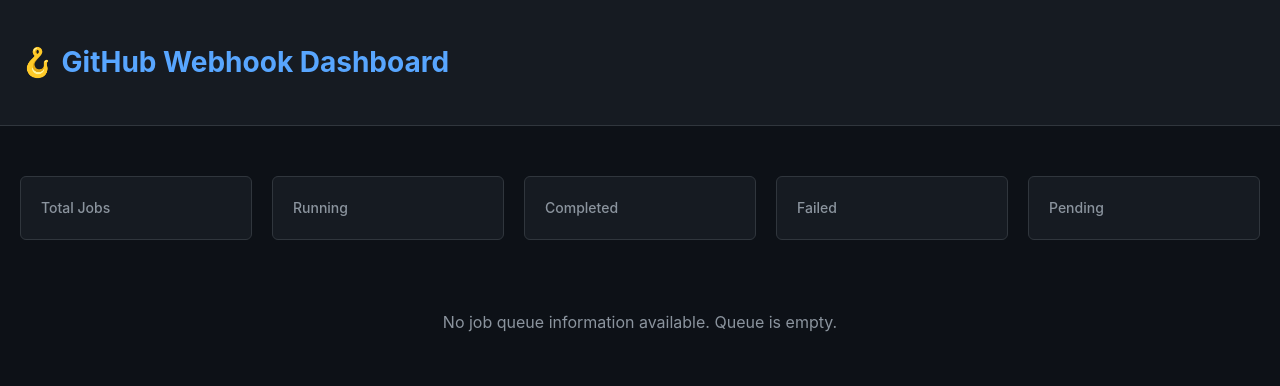
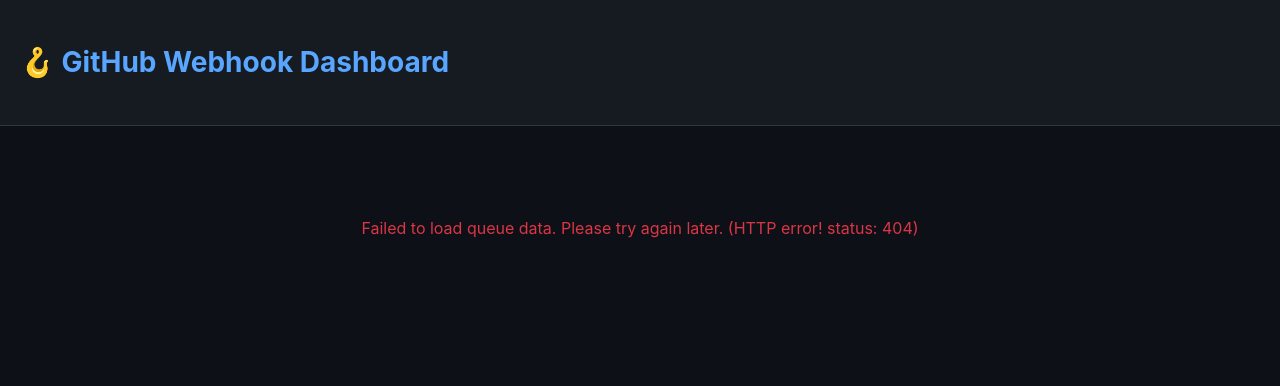
Before and after one commit to cuddandr/nersc_ciapi, a Python web app: template templates/slurm_queue.html in a window 1280 px wide. Shown: the top 386 px of the page. Run offline with Jinja, Linux system fonts and the light colour scheme; the template is opened without the code that fills it, so the values that code supplies are empty.

Commit message:
Resigned slurm queue page with AJAX data loading
The SLURM queue page was redesigned to include a loading animation while
the data is fetched from the SF API.

The original function/route was split in two. The first is responsible
for showing the loading page while the second fetches and returns the
data as a JSON payload.

Async Javascript (AJAX) calls in a script in the HTML fetches the data
from the Litestar API and dynamically replaces the HTML when ready (or
displays an error).

Also ran Ruff formatting and fixed a few more typing annotations.

```diff
--- a/templates/slurm_queue.html
+++ b/templates/slurm_queue.html
@@ -1,5 +1,4 @@
-{% extends "base.html" %}
-{% block content %}
+{% extends "base.html" %} {% block content %}
 <style>
     .status-badge {
         display: inline-block;
@@ -21,8 +20,13 @@
     }
 
     .status-failed {
-        background: #f8d7da;
+        background: #fccfd3;
         color: #721c24;
+    }
+
+    .status-timeout {
+        background: #ebc5f0;
+        color: #741f80;
     }
 
     .status-pending {
@@ -34,31 +38,104 @@
         background: #e2e3e5;
         color: #383d41;
     }
+
+    .spinner-container {
+        display: flex;
+        justify-content: center;
+        align-items: center;
+        min-height: 200px; /* Adjust as needed */
+        flex-direction: column;
+    }
+
+    .loader {
+        border: 8px solid #f3f3f3; /* Light grey */
+        border-top: 8px solid #3498db; /* Blue */
+        border-radius: 50%;
+        width: 60px;
+        height: 60px;
+        animation: spin 2s linear infinite;
+        margin-bottom: 20px;
+    }
+
+    @keyframes spin {
+        0% {
+            transform: rotate(0deg);
+        }
+        100% {
+            transform: rotate(360deg);
+        }
+    }
+
+    .loading-message {
+        font-size: 1.2em;
+        color: #666;
+    }
 </style>
+
+<div id="loading-spinner" class="spinner-container">
+    <div class="loader"></div>
+    <div class="loading-message">Loading SLURM queue data...</div>
+</div>
+
+<div id="queue-content" style="display: none">
+    <!-- The dynamically loaded content will go here -->
+</div>
+
+<script>
+    document.addEventListener("DOMContentLoaded", async () => {
+        const loadingSpinner = document.getElementById("loading-spinner");
+        const queueContent = document.getElementById("queue-content");
+
+        try {
+            // Fetch queue data from API endpoint as JSON
+            // The `days` parameter can be passed if needed, e.g., `/queue-data?days=1`.
+            const response = await fetch("/queue-data");
+            if (!response.ok) {
+                throw new Error(`HTTP error! status: ${response.status}`);
+            }
+            const data = await response.json();
+
+            if (data.error) {
+                queueContent.innerHTML = `
+                    <p style="text-align: center; padding: 40px; color: #dc3545;">
+                        Error fetching queue data: ${data.error}
+                    </p>
+                `;
+            } else {
+                // Render stats
+                let statsHtml = `
                     <div class="stats">
                         <div class="stat-card">
                             <h3>Total Jobs</h3>
-        <div class="number">{{ total_jobs }}</div>
+                            <div class="number">${data.total_jobs}</div>
                         </div>
                         <div class="stat-card">
                             <h3>Running</h3>
-        <div class="number" style="color: #0066cc;">{{ running_jobs }}</div>
+                            <div class="number" style="color: #0066cc;">${data.running_jobs}</div>
                         </div>
                         <div class="stat-card">
                             <h3>Completed</h3>
-        <div class="number" style="color: #28a745;">{{ completed_jobs }}</div>
+                            <div class="number" style="color: #28a745;">${data.completed_jobs}</div>
                         </div>
                         <div class="stat-card">
                             <h3>Failed</h3>
-        <div class="number" style="color: #dc3545;">{{ failed_jobs }}</div>
+                            <div class="number" style="color: #dc3545;">${data.failed_jobs}</div>
+                        </div>
+                        <div class="stat-card">
+                            <h3>Timeout</h3>
+                            <div class="number" style="color: #c433d4;">${data.timeout_jobs}</div>
                         </div>
                         <div class="stat-card">
                             <h3>Pending</h3>
-        <div class="number" style="color: #ffc107;">{{ pending_jobs }}</div>
+                            <div class="number" style="color: #ffc107;">${data.pending_jobs}</div>
                         </div>
                     </div>
+                `;
 
-{% if jobs %}
+                // Render jobs table
+                let jobsTableHtml = "";
+                if (data.jobs && data.jobs.length > 0) {
+                    jobsTableHtml = `
                         <div class="jobs-table">
                             <table>
                                 <thead>
@@ -74,28 +151,52 @@
                                     </tr>
                                 </thead>
                                 <tbody>
-            {% for job in jobs %}
+                    `;
+                    data.jobs.forEach((job) => {
+                        const statusClass = `status-${job.state.toString().toLowerCase()}`;
+                        jobsTableHtml += `
                             <tr>
-                <td><strong>{{ job.jobid }}</strong></td>
-                <td>{{ job.jobname }}</td>
-                <td>{{ job.account }}</td>
-                <td>{{ job.user }}</td>
+                                <td><strong>${job.jobid}</strong></td>
+                                <td>${job.jobname}</td>
+                                <td>${job.account}</td>
+                                <td>${job.user}</td>
                                 <td>
-                    <span class="status-badge status-{{ job.state.lower() }}">
-                        {{ job.state }}
+                                    <span class="status-badge ${statusClass}">
+                                        ${job.state}
                                     </span>
                                 </td>
-                <td>{{ job.start }}</td>
-                <td>{{ job.elapsed }}</td>
-                <td>{{ job.timelimit }}</td>
+                                <td>${job.start}</td>
+                                <td>${job.elapsed}</td>
+                                <td>${job.timelimit}</td>
                             </tr>
-            {% endfor %}
+                        `;
+                    });
+                    jobsTableHtml += `
                                 </tbody>
                             </table>
                         </div>
-{% else %}
+                    `;
+                } else {
+                    jobsTableHtml = `
                         <p style="text-align: center; padding: 40px; color: #8b949e;">
                             No job queue information available. Queue is empty.
                         </p>
-{% endif %}
+                    `;
+                }
+
+                queueContent.innerHTML = statsHtml + jobsTableHtml;
+            }
+        } catch (error) {
+            console.error("Failed to fetch queue data:", error);
+            queueContent.innerHTML = `
+                <p style="text-align: center; padding: 40px; color: #dc3545;">
+                    Failed to load queue data. Please try again later. (${error.message})
+                </p>
+            `;
+        } finally {
+            loadingSpinner.style.display = "none";
+            queueContent.style.display = "block";
+        }
+    });
+</script>
 {% endblock %}
```
Also changed, not shown: app.py (+113 -100 lines). Lines whose indentation alone changed are shown as unchanged.
